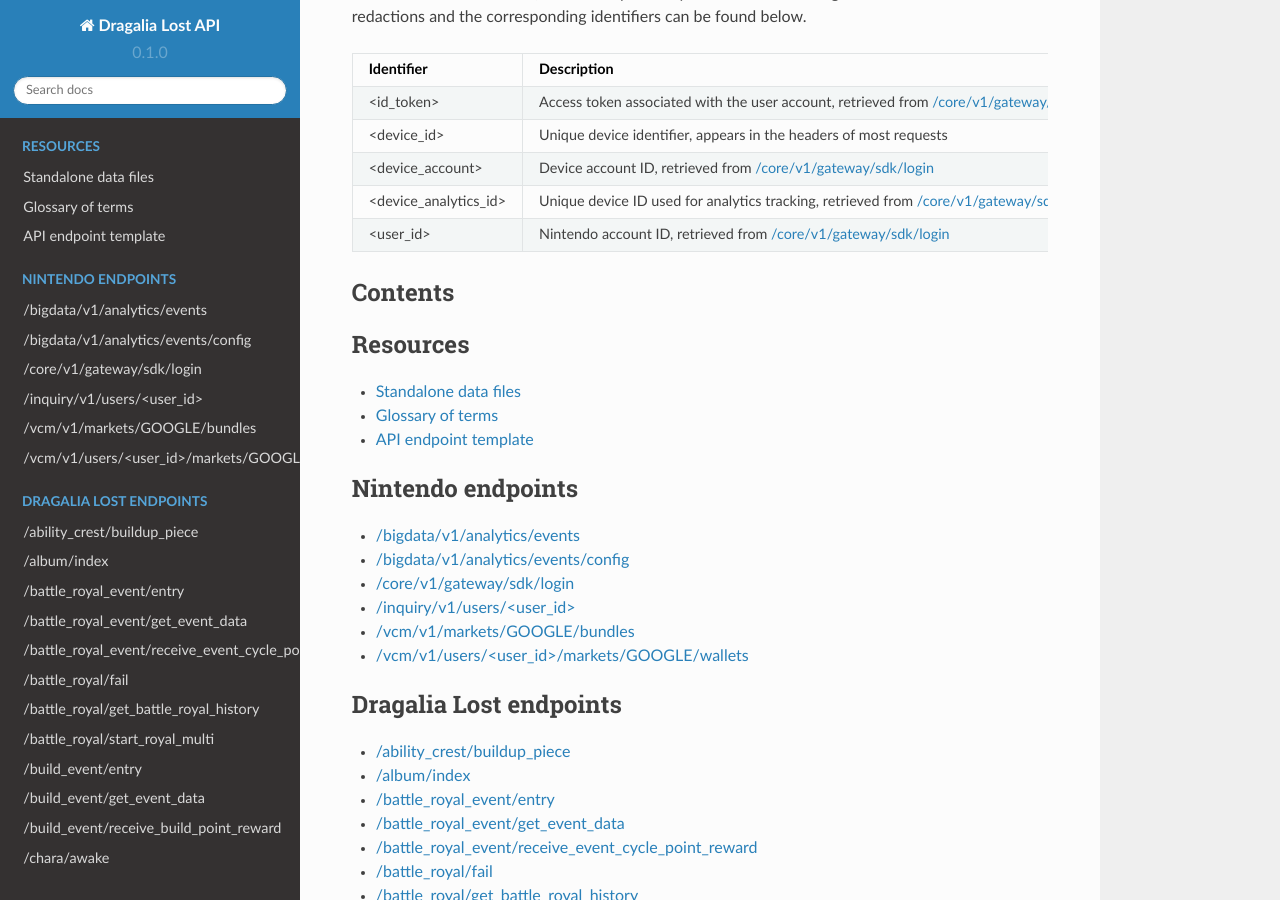
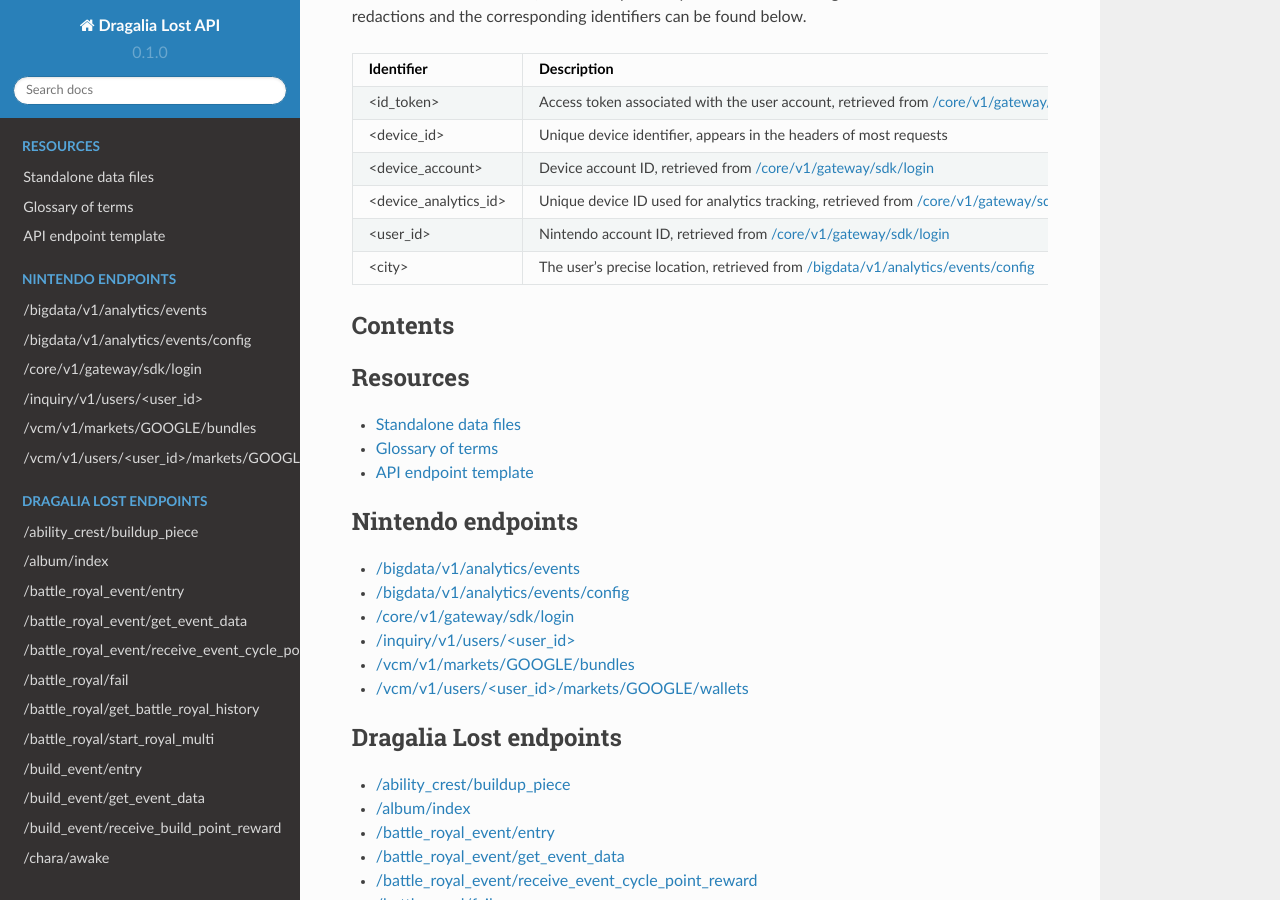
Before and after one commit to SapiensAnatis/dragalia-api-docs, a Sphinx documentation site: the page built from docs/source/index.rst, in a window 1280 px wide and 900 px high, scrolled down 432 px. Built offline with Sphinx 7.4.7 and the Read the Docs theme 2.0.0, drawn with Linux system fonts in a browser that asks for light colours.

Commit message:
my city was in there too?

```diff
--- a/docs/source/index.rst
+++ b/docs/source/index.rst
@@ -28,6 +28,8 @@
      - Unique device ID used for analytics tracking, retrieved from :doc:`nintendo/core_v1_gateway_sdk_login`
    * - <user_id>
      - Nintendo account ID, retrieved from :doc:`nintendo/core_v1_gateway_sdk_login`
+   * - <city>
+     - The user's precise location, retrieved from :doc:`/nintendo/bigdata_v1_analytics_events_config`
 
 Contents
 ------------------------
```
Also changed, not shown: docs/source/nintendo/bigdata_v1_analytics_events_config.rst (+1 -1 lines).
